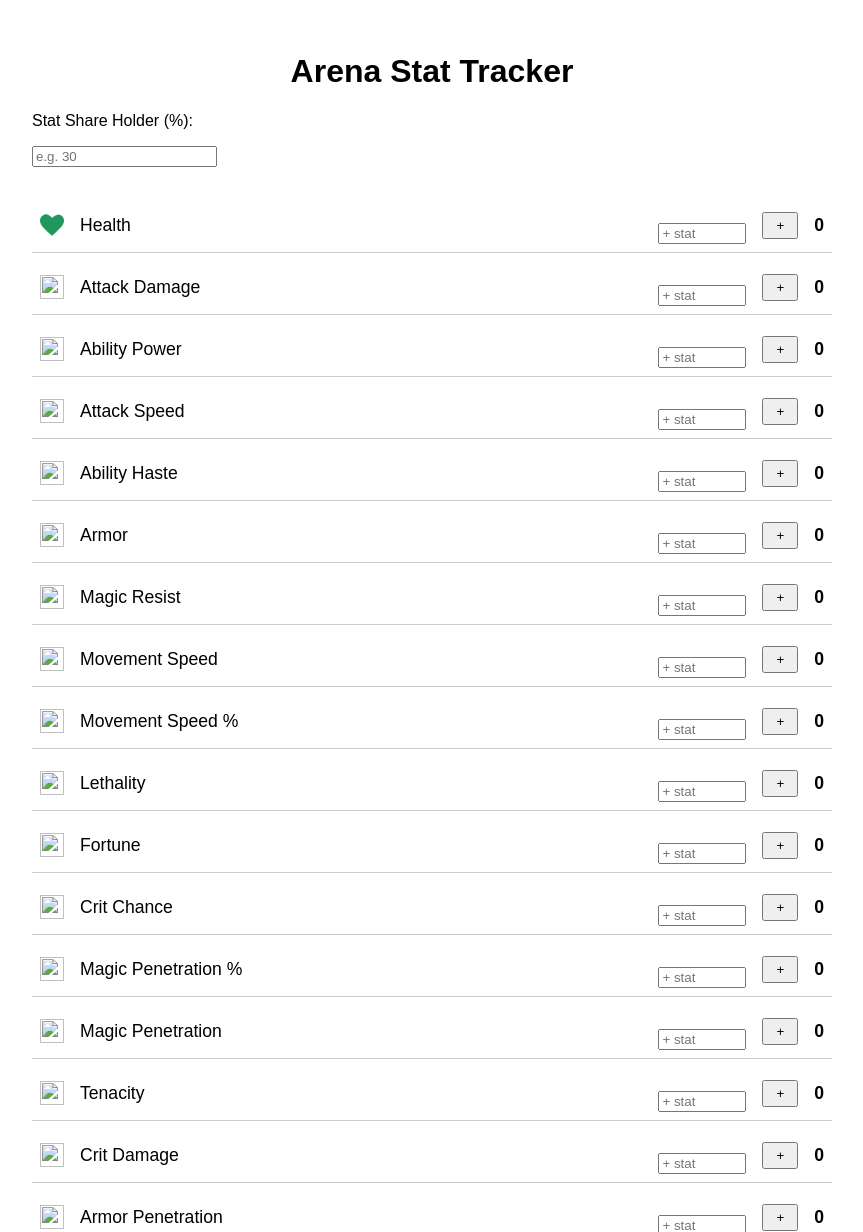
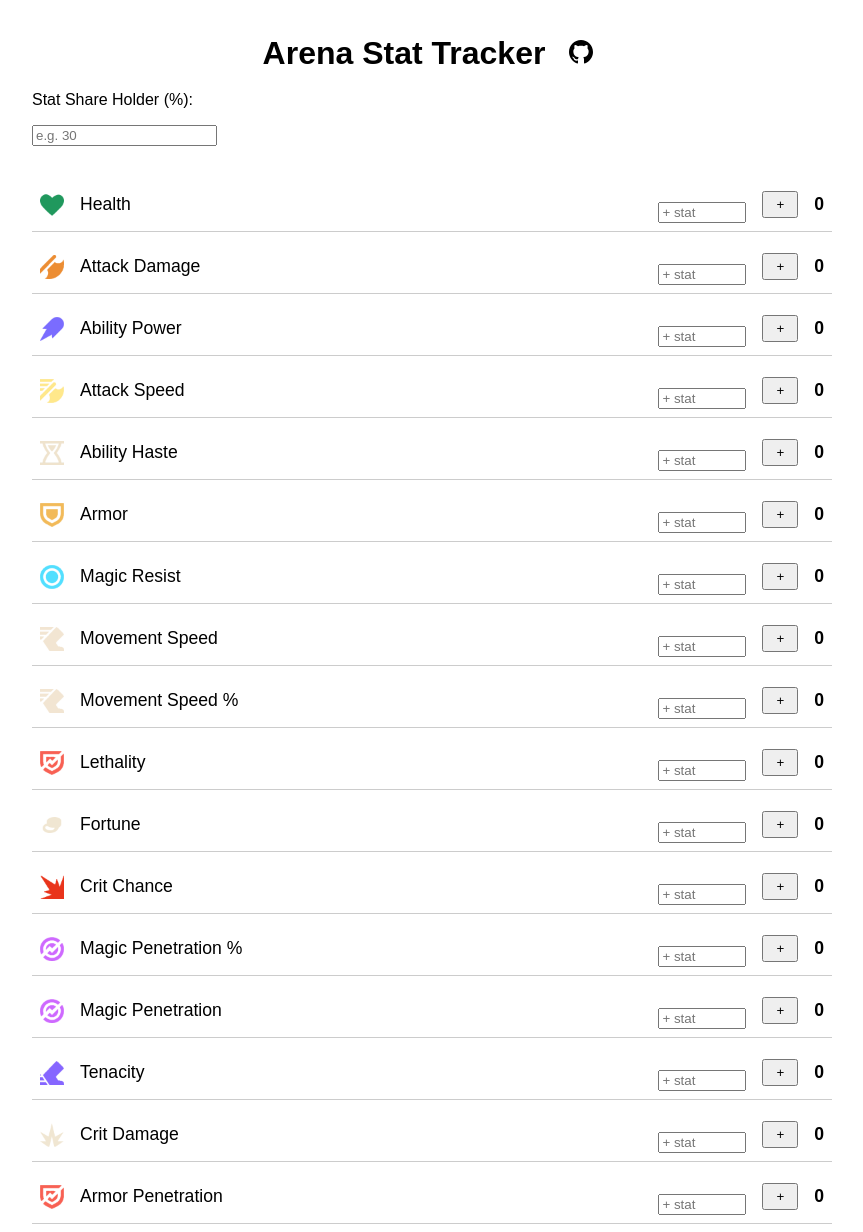
Before and after one commit to ArushYadlapati/arena-stat-tracker, a website: page public/index.html in a window 1280 px wide. Shown: the top 1232 px of the page, without its empty margins (208-1071 px from the left). Drawn offline with Linux system fonts and the light colour scheme.

Commit message:
finishing touches

```diff
--- a/public/index.html
+++ b/public/index.html
@@ -10,8 +10,39 @@
             max-width: 800px;
             margin: auto;
             padding: 2rem;
+            min-height: 100vh;
+            display: flex;
+            flex-direction: column;
         }
-        h1 { text-align: center; }
+        .header {
+            display: flex;
+            align-items: center;
+            justify-content: center;
+            gap: 1rem;
+            margin-bottom: 1rem;
+        }
+        h1 {
+            text-align: center;
+            margin: 0;
+        }
+        .github-button {
+            background: none;
+            border: none;
+            cursor: pointer;
+            padding: 0.5rem;
+            border-radius: 4px;
+            transition: background-color 0.2s;
+        }
+        .github-button:hover {
+            background-color: #f0f0f0;
+        }
+        .github-icon {
+            width: 24px;
+            height: 24px;
+        }
+        .main-content {
+            flex: 1;
+        }
         .stat-list { margin-top: 2rem; display: flex; flex-direction: column; gap: 0.5rem; }
         .stat-item {
             display: flex;
@@ -41,10 +72,45 @@
         .add-button {
             padding: 0.25rem 0.75rem;
         }
+        .footer {
+            margin-top: 3rem;
+            padding-top: 2rem;
+            border-top: 1px solid #ddd;
+            text-align: center;
+            color: #666;
+            font-size: 0.9rem;
+        }
+        .footer h4 {
+            margin-bottom: 0.5rem;
+            color: #333;
+        }
+        .footer ul {
+            list-style: none;
+            padding: 0;
+            margin: 0;
+        }
+        .footer li {
+            margin: 0.25rem 0;
+        }
+        .footer a {
+            color: #0066cc;
+            text-decoration: none;
+        }
+        .footer a:hover {
+            text-decoration: underline;
+        }
     </style>
 </head>
 <body>
+<div class="main-content">
+    <div class="header">
         <h1>Arena Stat Tracker</h1>
+        <button class="github-button" onclick="window.open('https://github.com/ArushYadlapati/arena-stat-tracker', '_blank')" title="View on GitHub">
+            <svg class="github-icon" viewBox="0 0 24 24" fill="currentColor">
+                <path d="M12 0c-6.626 0-12 5.373-12 12 0 5.302 3.438 9.8 8.207 11.387.599.111.793-.261.793-.577v-2.234c-3.338.726-4.033-1.416-4.033-1.416-.546-1.387-1.333-1.756-1.333-1.756-1.089-.745.083-.729.083-.729 1.205.084 1.839 1.237 1.839 1.237 1.07 1.834 2.807 1.304 3.492.997.107-.775.418-1.305.762-1.604-2.665-.305-5.467-1.334-5.467-5.931 0-1.311.469-2.381 1.236-3.221-.124-.303-.535-1.524.117-3.176 0 0 1.008-.322 3.301 1.23.957-.266 1.983-.399 3.003-.404 1.02.005 2.047.138 3.006.404 2.291-1.552 3.297-1.23 3.297-1.23.653 1.653.242 2.874.118 3.176.77.84 1.235 1.911 1.235 3.221 0 4.609-2.807 5.624-5.479 5.921.43.372.823 1.102.823 2.222v3.293c0 .319.192.694.801.576 4.765-1.589 8.199-6.086 8.199-11.386 0-6.627-5.373-12-12-12z"/>
+            </svg>
+        </button>
+    </div>
 
     <label for="shareHolder">Stat Share Holder (%):</label>
     <input type="number" id="shareHolder" placeholder="e.g. 30" onchange="updateStats()" />
@@ -53,28 +119,33 @@
 
     <h3>Total Stats:</h3>
     <div id="summary"></div>
+</div>
+
+<footer class="footer">
+    <p>Made with ❤️ by Maksi (<a href="mailto:maksj6@gmail.com">maksj6@gmail.com</a>) and Arush Y (<a href="mailto:arush.yadlapati@gmail.com">arush.yadlapati@gmail.com</a>)</p>
+</footer>
 
 <script>
     const statIcons = {
-        "Health": "/public/stat-images/Health_colored_icon.jpg",
-        "Attack Damage": "StatImages/JpgFile/Attack_damage_colored_icon.jpg",
-        "Ability Power": "StatImages/JpgFile/Ability_power_colored_icon.jpg",
-        "Attack Speed": "StatImages/JpgFile/Attack_speed_colored_icon.jpg",
-        "Ability Haste": "StatImages/JpgFile/Ability_haste_colored_icon.jpg",
-        "Armor": "StatImages/JpgFile/Armor_colored_icon.jpg",
-        "Magic Resist": "StatImages/JpgFile/Magic_resistance_colored_icon.jpg",
-        "Movement Speed": "StatImages/JpgFile/Movement_speed_colored_icon.jpg",
-        "Movement Speed %": "StatImages/JpgFile/Movement_speed_colored_icon.jpg",
-        "Lethality": "StatImages/JpgFile/Armor_penetration_colored_icon.jpg",
-        "Fortune": "StatImages/JpgFile/Gold_icon.jpg",
-        "Crit Chance": "StatImages/JpgFile/Critical_strike_chance_colored_icon.jpg",
-        "Magic Penetration %": "StatImages/JpgFile/Magic_penetration_colored_icon.jpg",
-        "Magic Penetration": "StatImages/JpgFile/Magic_penetration_colored_icon.jpg",
-        "Tenacity": "StatImages/JpgFile/Tenacity_colored_icon.jpg",
-        "Crit Damage": "StatImages/JpgFile/Critical_strike_damage_icon.jpg",
-        "Armor Penetration": "StatImages/JpgFile/Armor_penetration_colored_icon.jpg",
-        "Omnivamp": "StatImages/JpgFile/Omnivamp_colored_icon.jpg",
-        "Heal & Shield Power": "StatImages/JpgFile/Heal_and_shield_power_colored_icon.jpg"
+        "Health": "/stat-images/Health_colored_icon.jpg",
+        "Attack Damage": "/stat-images/Attack_damage_colored_icon.jpg",
+        "Ability Power": "/stat-images/Ability_power_colored_icon.jpg",
+        "Attack Speed": "/stat-images/Attack_speed_colored_icon.jpg",
+        "Ability Haste": "/stat-images/Ability_haste_colored_icon.jpg",
+        "Armor": "/stat-images/Armor_colored_icon.jpg",
+        "Magic Resist": "/stat-images/Magic_resistance_colored_icon.jpg",
+        "Movement Speed": "/stat-images/Movement_speed_colored_icon.jpg",
+        "Movement Speed %": "/stat-images/Movement_speed_colored_icon.jpg",
+        "Lethality": "/stat-images/Armor_penetration_colored_icon.jpg",
+        "Fortune": "/stat-images/Gold_icon.jpg",
+        "Crit Chance": "/stat-images/Critical_strike_chance_colored_icon.jpg",
+        "Magic Penetration %": "/stat-images/Magic_penetration_colored_icon.jpg",
+        "Magic Penetration": "/stat-images/Magic_penetration_colored_icon.jpg",
+        "Tenacity": "/stat-images/Tenacity_colored_icon.jpg",
+        "Crit Damage": "/stat-images/Critical_strike_damage_icon.jpg",
+        "Armor Penetration": "/stat-images/Armor_penetration_colored_icon.jpg",
+        "Omnivamp": "/stat-images/Omnivamp_colored_icon.jpg",
+        "Heal & Shield Power": "/stat-images/Heal_and_shield_power_colored_icon.jpg"
     };
 
     const allStats = Object.keys(statIcons);
```
Also changed, not shown: README.md. Lines whose indentation alone changed are shown as unchanged.
